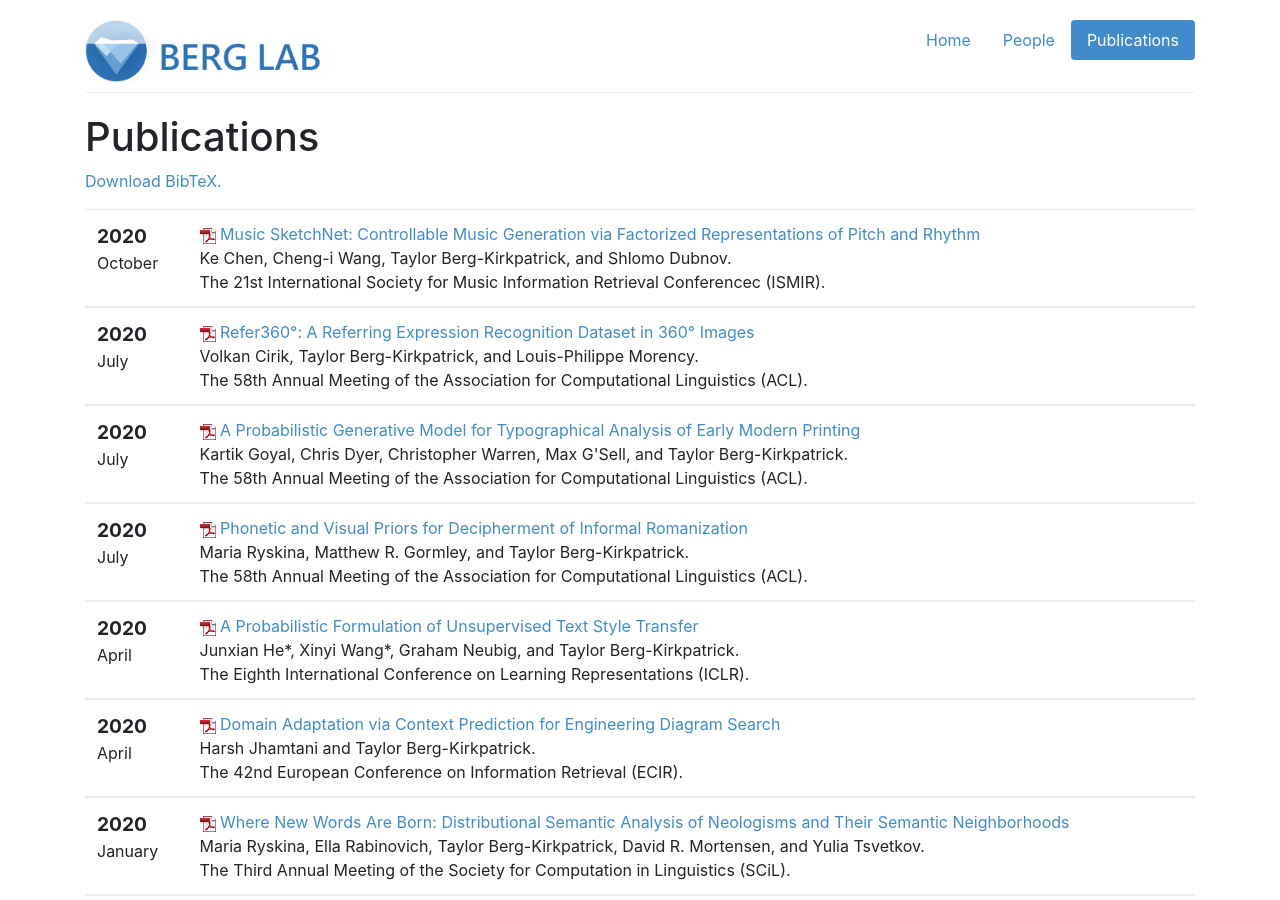
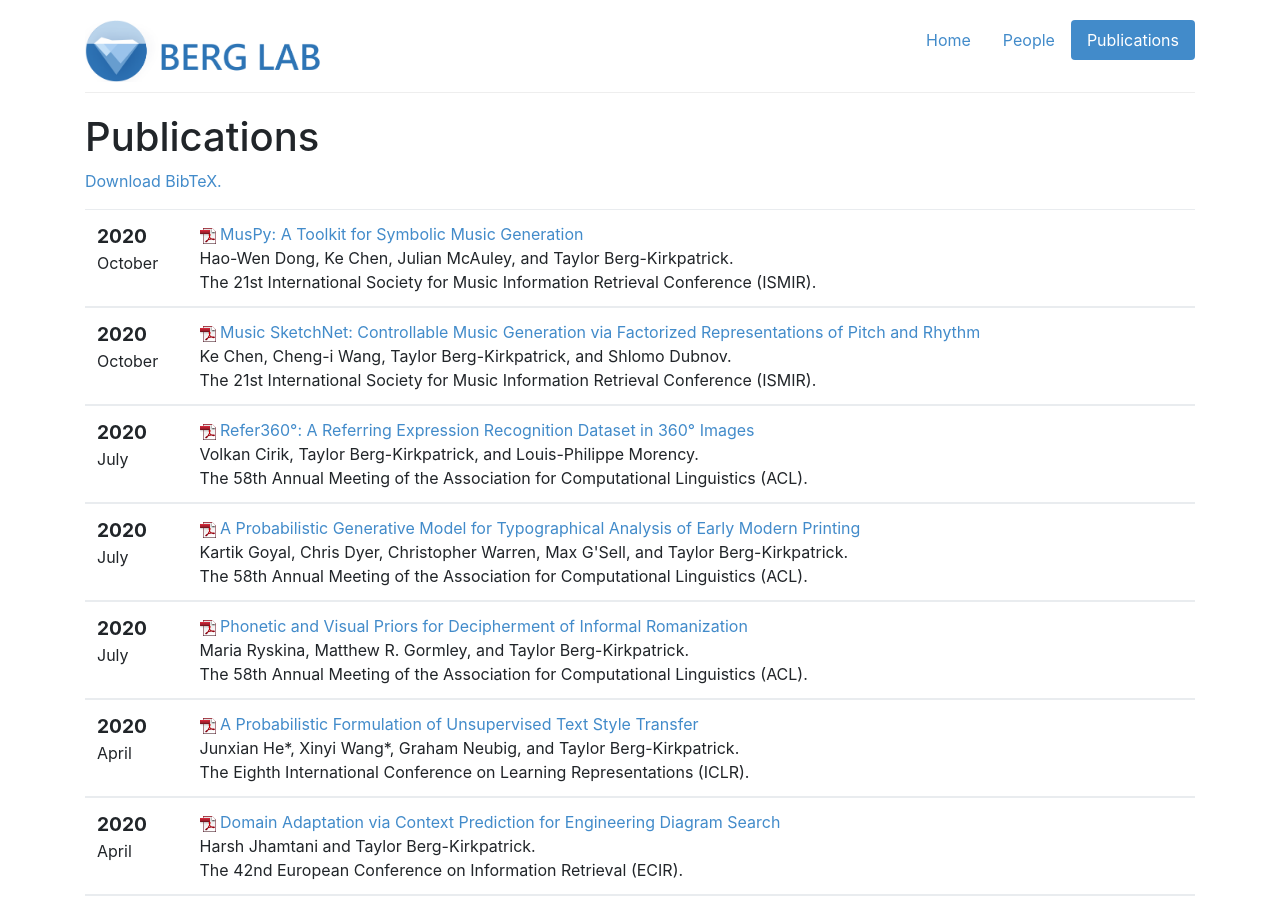
Before and after one commit to icebergnlp/icebergnlp.github.io, a Jekyll site: the page built from publications.html, in a window 1280 px wide and 900 px high. Built offline with Jekyll 4.4.1, drawn with Linux system fonts in a browser that asks for light colours.

Commit message:
Added Herman's paper

```diff
--- a/_includes/pubs.html
+++ b/_includes/pubs.html
@@ -1,4 +1,28 @@
 <table class="table">
+<tbody>
+        <tr>
+            <td>
+                <span class="date">
+                    <big><strong>2020</strong></big><br/>
+                    October
+                </span>
+            </td>
+            <td class="publication">
+                <span class="pubtitle">
+                    <img src="img/pdficon_small.png" width="16"
+                    height="16" alt="PDF" />
+                    <a href="https://arxiv.org/pdf/2008.01951.pdf">MusPy: A Toolkit for Symbolic Music Generation</a>
+		</span><br />
+                <span class="authors">
+                    Hao-Wen Dong, Ke Chen, Julian McAuley, and Taylor Berg-Kirkpatrick.
+                </span><br />
+                <span class="venuetype"></span><span class="venue">The 21st International Society for Music Information Retrieval Conference (ISMIR)</span>.
+                <br />
+                <span class="links">
+                </span>
+            </td>
+        </tr>
+    </tbody>
   <tbody>
         <tr>
             <td>
@@ -17,7 +41,7 @@
                 <span class="authors">
                     Ke Chen, Cheng-i Wang, Taylor Berg-Kirkpatrick, and Shlomo Dubnov.
                 </span><br />
-                <span class="venuetype"></span><span class="venue">The 21st International Society for Music Information Retrieval Conferencec (ISMIR)</span>.
+                <span class="venuetype"></span><span class="venue">The 21st International Society for Music Information Retrieval Conference (ISMIR)</span>.
                 <br />
                 <span class="links">
                 </span>
```
